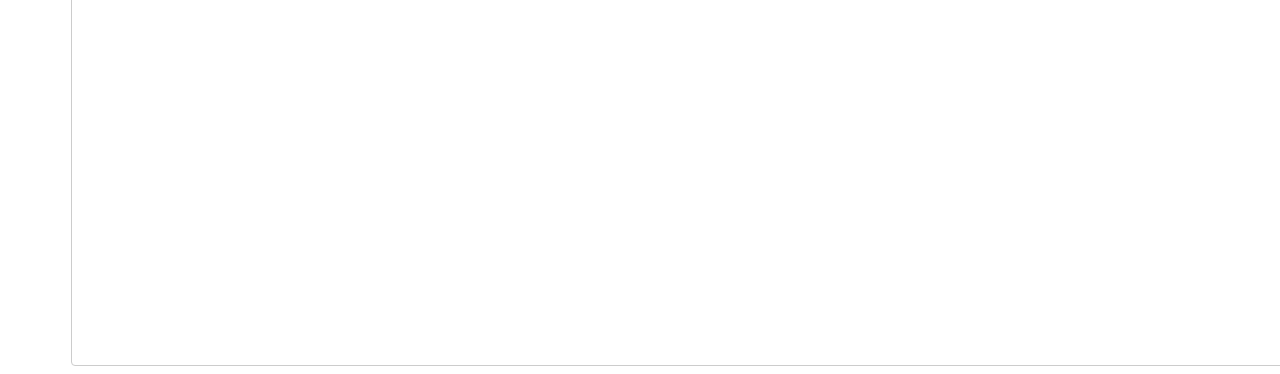
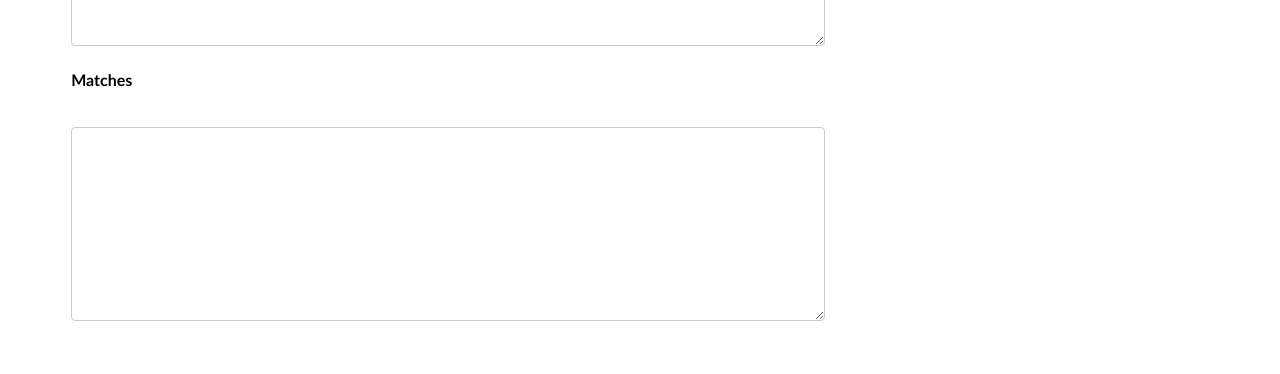
Before and after one commit to raseward14/Angular-regex-calculator, an Angular app: page / in a window 1280 px wide. Shown: the part 440-814 px from the top of the page. Built offline with nearby package versions, Linux system fonts and the light colour scheme.

Commit message:
added a matches section

```diff
--- a/src/app/regex/regex.component.css
+++ b/src/app/regex/regex.component.css
@@ -15,8 +15,8 @@ hr {
     margin-top: 1rem;
     font-size: 1.2rem;
     color: #333;
-    height: 30rem;
-    width: 90rem;
+    height: 10rem;
+    width: 45rem;
     border: 1px solid #ccc;
     padding: 1rem;
     border-radius: 4px;
--- a/src/app/regex/regex.component.html
+++ b/src/app/regex/regex.component.html
@@ -14,4 +14,8 @@
         <h4>Test String</h4>
         <textarea class="test-string">{{ testString }}</textarea>
     </section>
+    <section>
+        <h4>Matches</h4>
+        <textarea class="test-string">{{ regexPattern }}</textarea>
+    </section>
 </form>
--- a/src/app/regex/regex.component.ts
+++ b/src/app/regex/regex.component.ts
@@ -42,6 +42,8 @@ export class RegexComponent {
               console.error('Invalid regex pattern:', error);
               this.regexPattern = 'Invalid regex pattern';
             }
+          } else {
+            this.regexPattern = '';
           }
         })
       ).subscribe();
```
